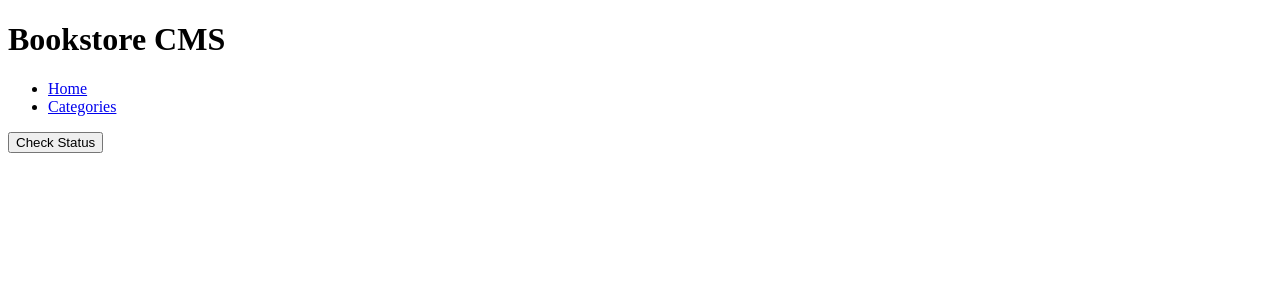
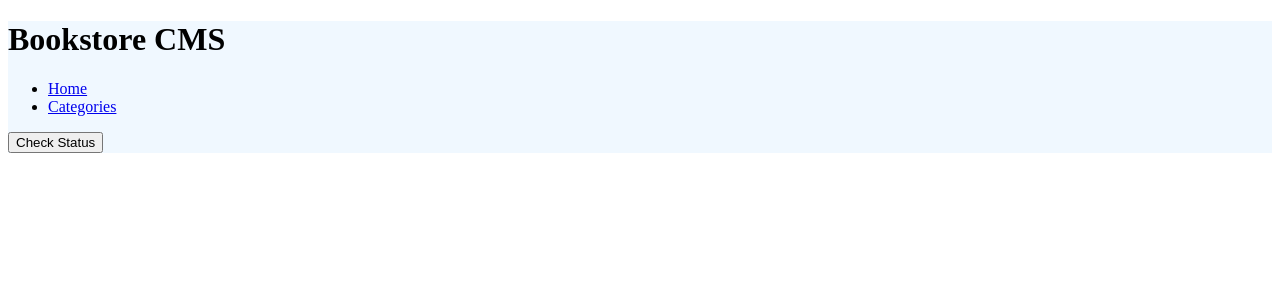
Before and after one commit to Berkay-akbas/Bookstore, a React (Create React App) app: page /categories in a window 1280 px wide. Shown: the top 300 px of the page. Built offline with nearby package versions, Linux system fonts and the light colour scheme.

Commit message:
Fix linter error

```diff
--- /dev/null
+++ b/src/components/BookContainer.css
@@ -0,0 +1,3 @@
+div {
+  background-color: aliceblue;
+}
--- a/src/components/BookContainer.js
+++ b/src/components/BookContainer.js
@@ -1,6 +1,7 @@
 import React from 'react';
 import BookList from './BookList';
 import InputBook from './InputBook';
+import './BookContainer.css';
 
 class BookContainer extends React.Component {
   constructor(props) {
```
